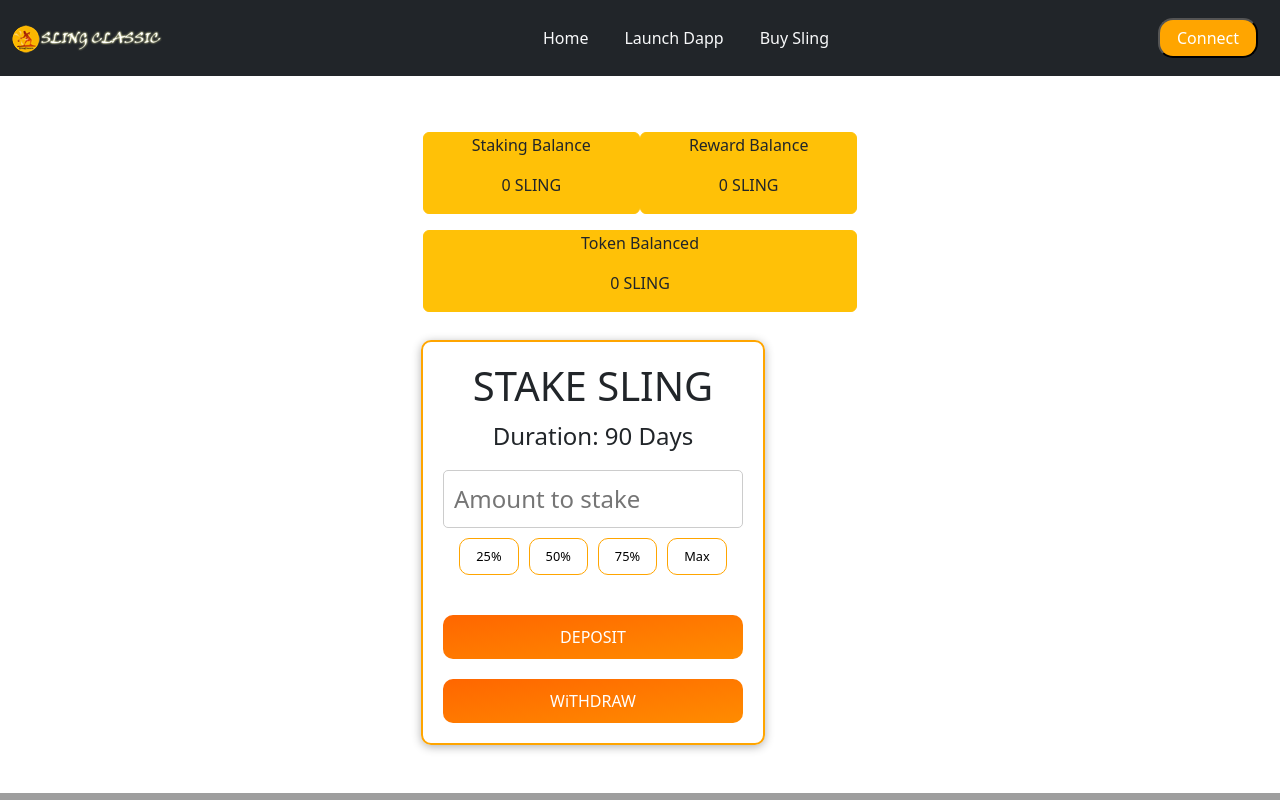
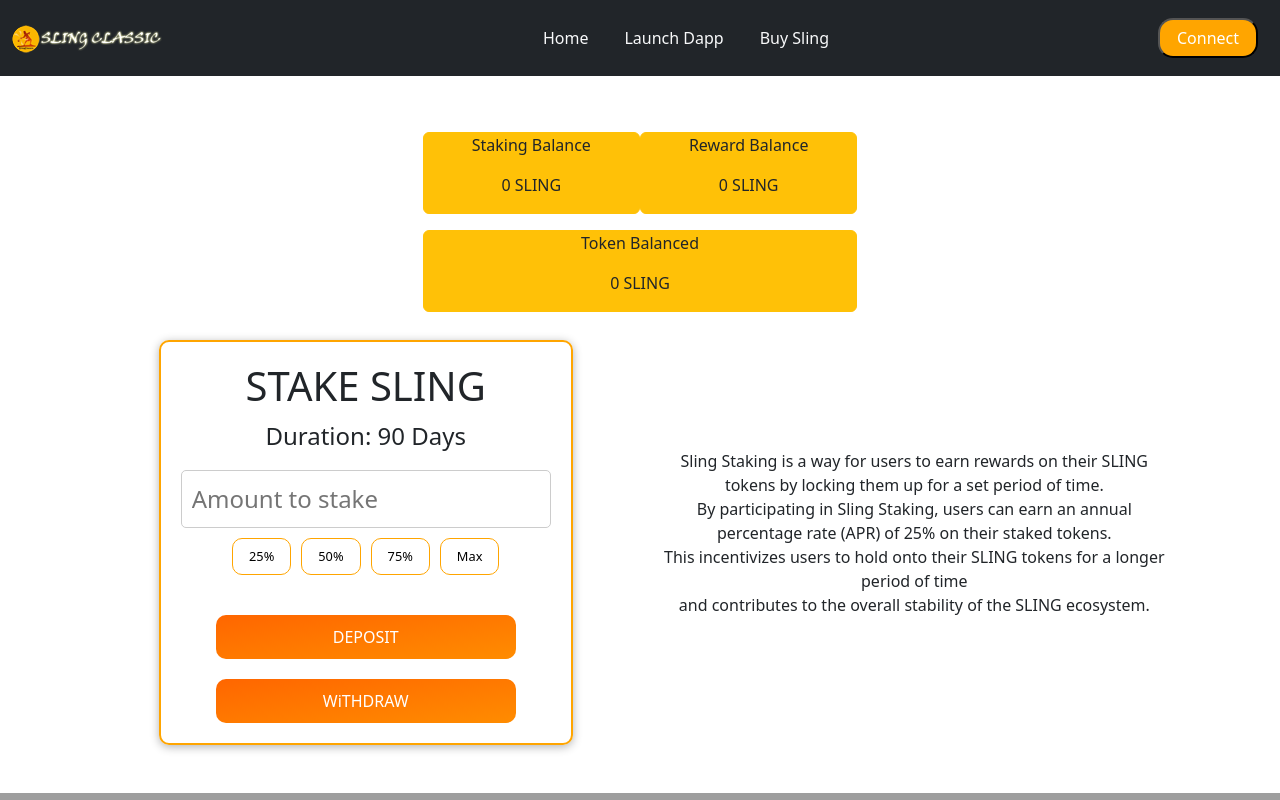
Before and after one commit to amazingprincelee/slingStakingFrontend, a React (Create React App) app: page /StakingPage in a window 1280 px wide. Shown: the top 800 px of the page. Built offline with nearby package versions, Linux system fonts and the light colour scheme; grey boxes are pictures that could not be loaded.

Commit message:
Update StakingPage.jsx

```diff
--- a/src/pages/StakingPage.jsx
+++ b/src/pages/StakingPage.jsx
@@ -44,7 +44,7 @@ function StakingPage() {
             </div>
           </div>
           <div class="col mb-5">
-
+             Sling Staking is a way for users to earn rewards on their SLING <br/> tokens by locking them up for a set period of time. <br/> By participating in Sling Staking, users can earn an annual <br/> percentage rate (APR) of 25% on their staked tokens. <br/> This incentivizes users to hold onto their SLING tokens for a longer period of time <br/> and contributes to the overall stability of the SLING ecosystem.
           </div>
         </div>
       </div>
```
